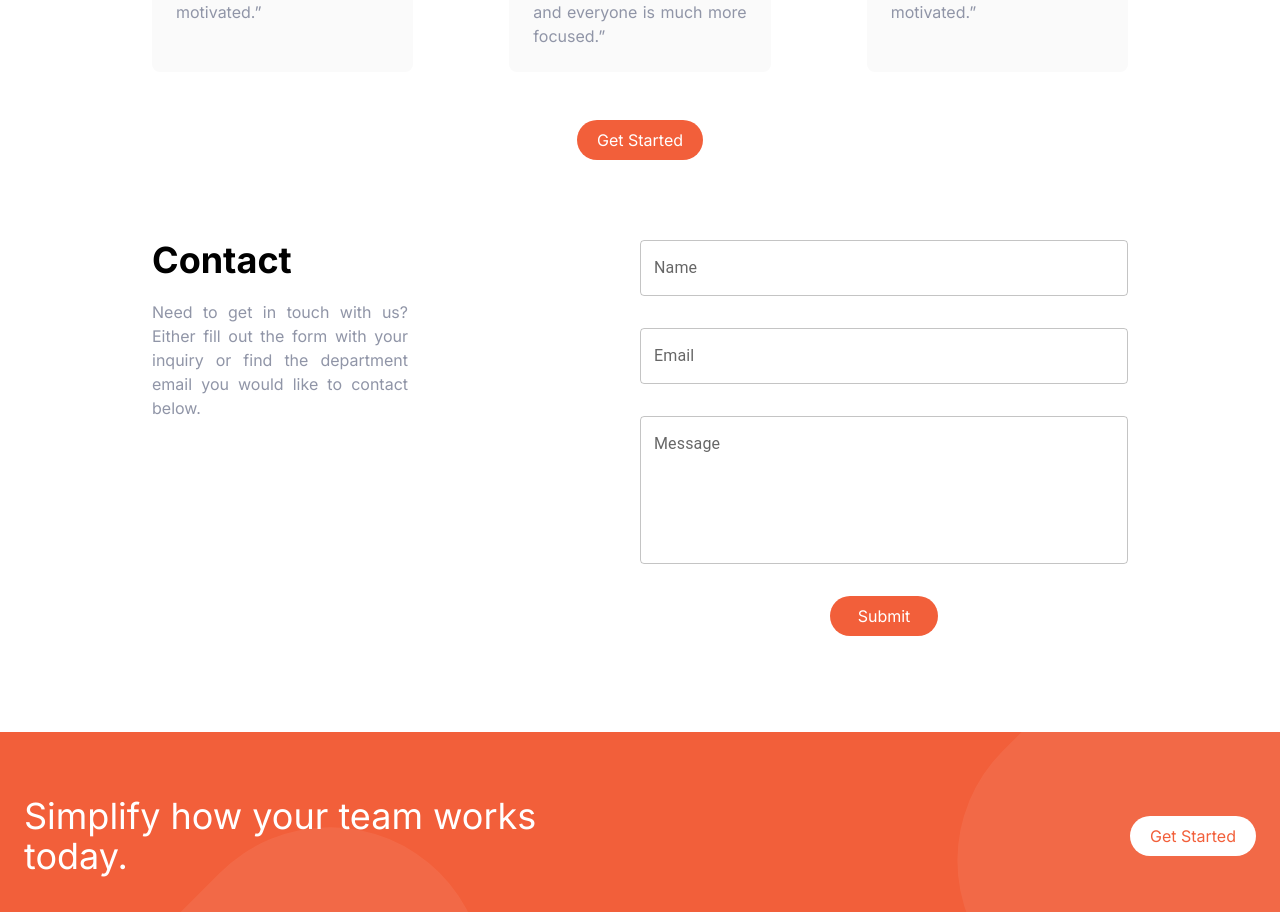
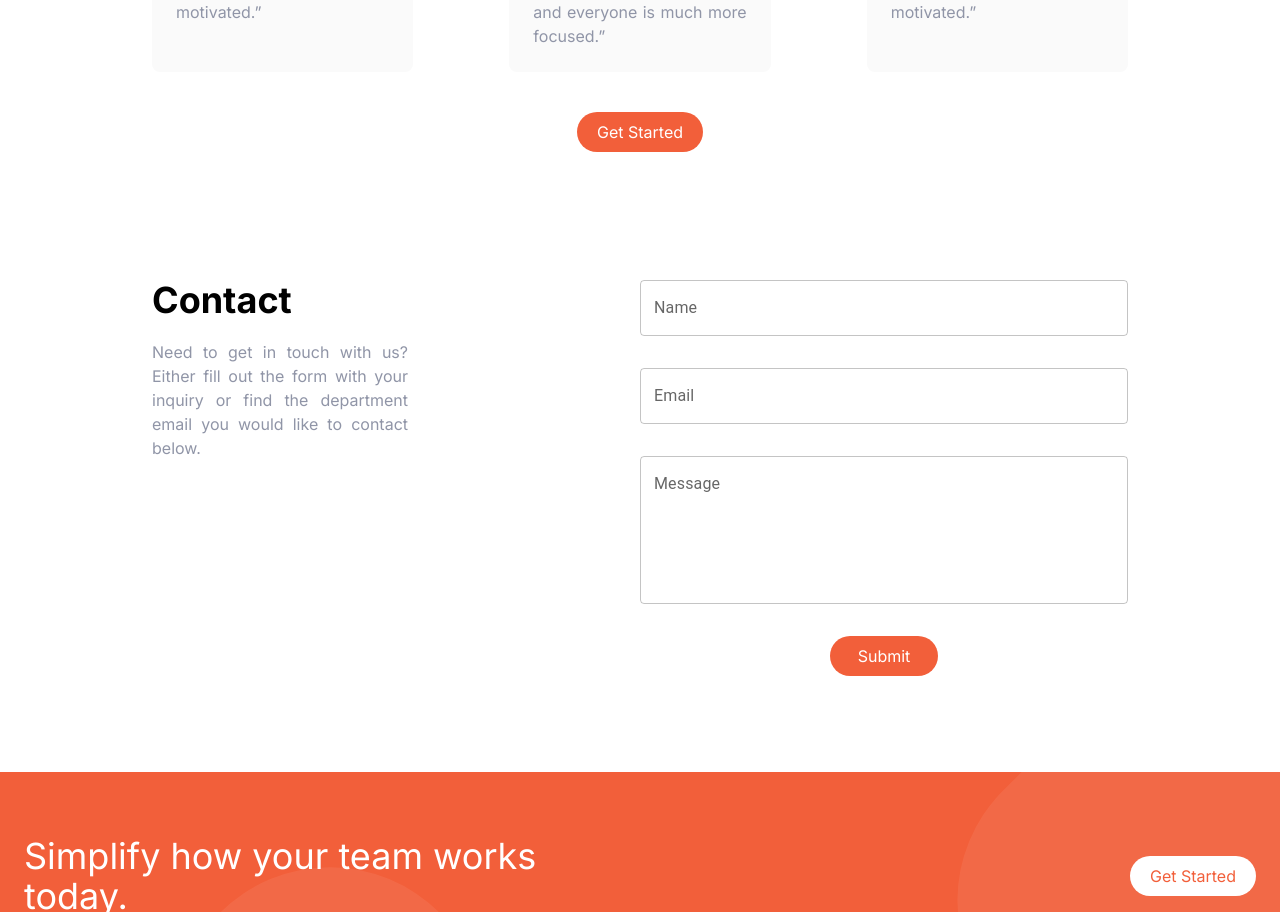
Before and after one commit to MohammedElHabach/CreoHub-Intership-Frontend-Week-2, a Next.js app: page / in a window 1280 px wide. Shown: the part 1488-2400 px from the top of the page. Built offline with nearby package versions, Linux system fonts and the light colour scheme.

Commit message:
adding contact form and fixing bugs

```diff
--- a/src/components/Contact.js
+++ b/src/components/Contact.js
@@ -6,7 +6,7 @@ const Contact = () => {
 
   return (
     <section id="contact" >
-      <div className="container mx-auto flex flex-col  text-center md:text-left mt-20 md:flex-row ">
+      <div className="container mx-auto flex flex-col  text-center md:text-left mt-32 md:flex-row ">
         <div className="space-y-5 md:w-1/2 ">
           <h3 className="font-bold text-4xl">Contact</h3>
           <p className=" md:w-64 text-darkGrayishBlue text-justify">
--- a/src/components/Testimonials.js
+++ b/src/components/Testimonials.js
@@ -53,7 +53,7 @@ const Testimonials = () => {
             </p>
           </div>
         </div>
-        <div className="flex justify-center mt-12">
+        <div className="flex justify-center mt-10">
           <a
             href="#"
             className=" px-5 p-2 text-white bg-brightRed rounded-full  hover:bg-brightRedLight"
```
